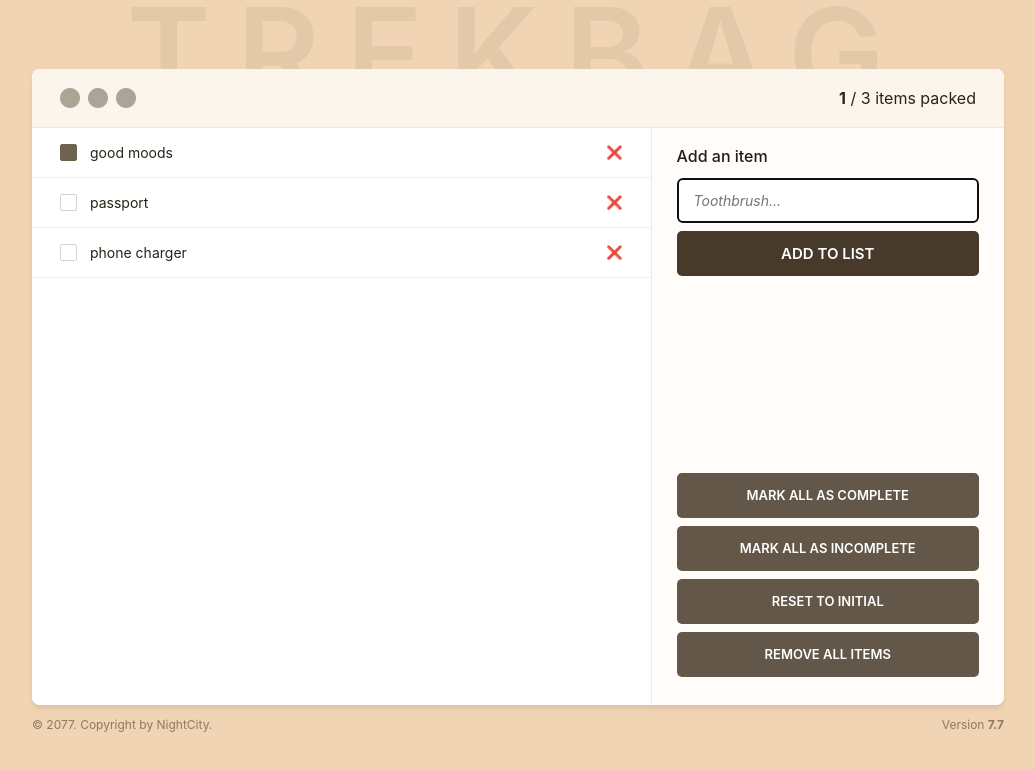
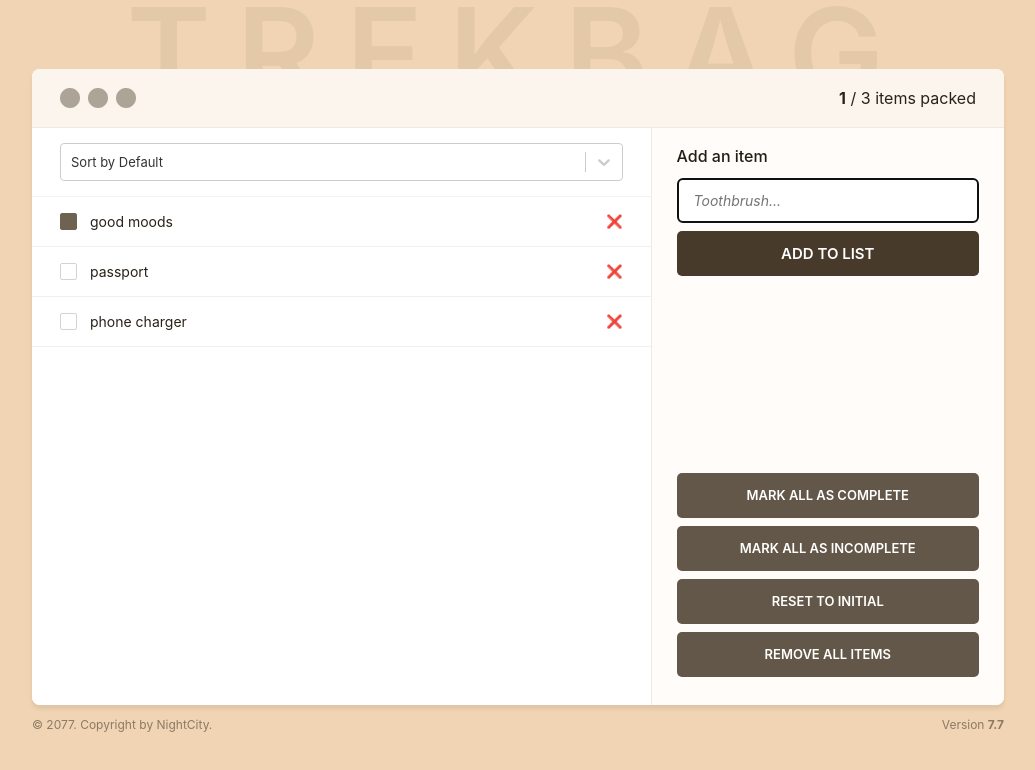
Before and after one commit to I-Do-CS/trekbag, a React (Vite) app: page / in a window 1280 px wide. Shown: the top 770 px of the page, without its empty margins (122-1157 px from the left). Built offline with nearby package versions, Linux system fonts and the light colour scheme; a web font is replaced by a local one.

Commit message:
Add sorting functionality

```diff
--- a/package.json
+++ b/package.json
@@ -11,7 +11,8 @@
   },
   "dependencies": {
     "react": "^18.2.0",
-    "react-dom": "^18.2.0"
+    "react-dom": "^18.2.0",
+    "react-select": "^5.7.5"
   },
   "devDependencies": {
     "@types/react": "^18.2.15",
--- a/src/components/ItemList/ItemList.jsx
+++ b/src/components/ItemList/ItemList.jsx
@@ -1,13 +1,42 @@
+import Select from "react-select";
 import EmptyView from "./EmptyView";
 import Item from "./Item";
+import { SORT_OPTIONS } from "../../constants";
+import { useMemo, useState } from "react";
 
 function ItemList({ items, operations }) {
+    const itemsIsEmpty = items.length === 0;
+    const sortOptions = [...SORT_OPTIONS];
+    const [sortBy, setSortBy] = useState(sortOptions[0].value);
+    const sortedItems = useMemo(() => {
+        return [...items].sort((a, b) => {
+            if (sortBy === "default") return 0;
+            if (sortBy === "packed") return b.packed - a.packed;
+            if (sortBy === "unpacked") return a.packed - b.packed;
+        });
+    }, [items, sortBy]);
+
+    const handleSortChange = (option) => {
+        setSortBy(option.value);
+    };
+
     return (
         <>
             <ul className="item-list">
-                {items.length === 0 && <EmptyView />}
-                {items.length > 0 &&
-                    items.map((item) => <Item key={item.id} item={item} operations={operations} />)}
+                {itemsIsEmpty && <EmptyView />}
+                {!itemsIsEmpty && (
+                    <section className="sorting">
+                        <Select
+                            onChange={handleSortChange}
+                            defaultValue={sortOptions[0]}
+                            options={sortOptions}
+                        />
+                    </section>
+                )}
+                {!itemsIsEmpty &&
+                    sortedItems.map((item) => (
+                        <Item key={item.id} item={item} operations={operations} />
+                    ))}
             </ul>
         </>
     );
--- a/src/constants.js
+++ b/src/constants.js
@@ -3,3 +3,9 @@ export const SEED_ITEMS = [
     { id: "seed-item-2", text: "passport", packed: false },
     { id: "seed-item-3", text: "phone charger", packed: false },
 ];
+
+export const SORT_OPTIONS = [
+    { label: "Sort by Default", value: "default" },
+    { label: "Sort by Packed", value: "packed" },
+    { label: "Sort by Unpacked", value: "unpacked" },
+];
```
Also changed, not shown: 1 other file (tests, documents, lock files or other folders).
